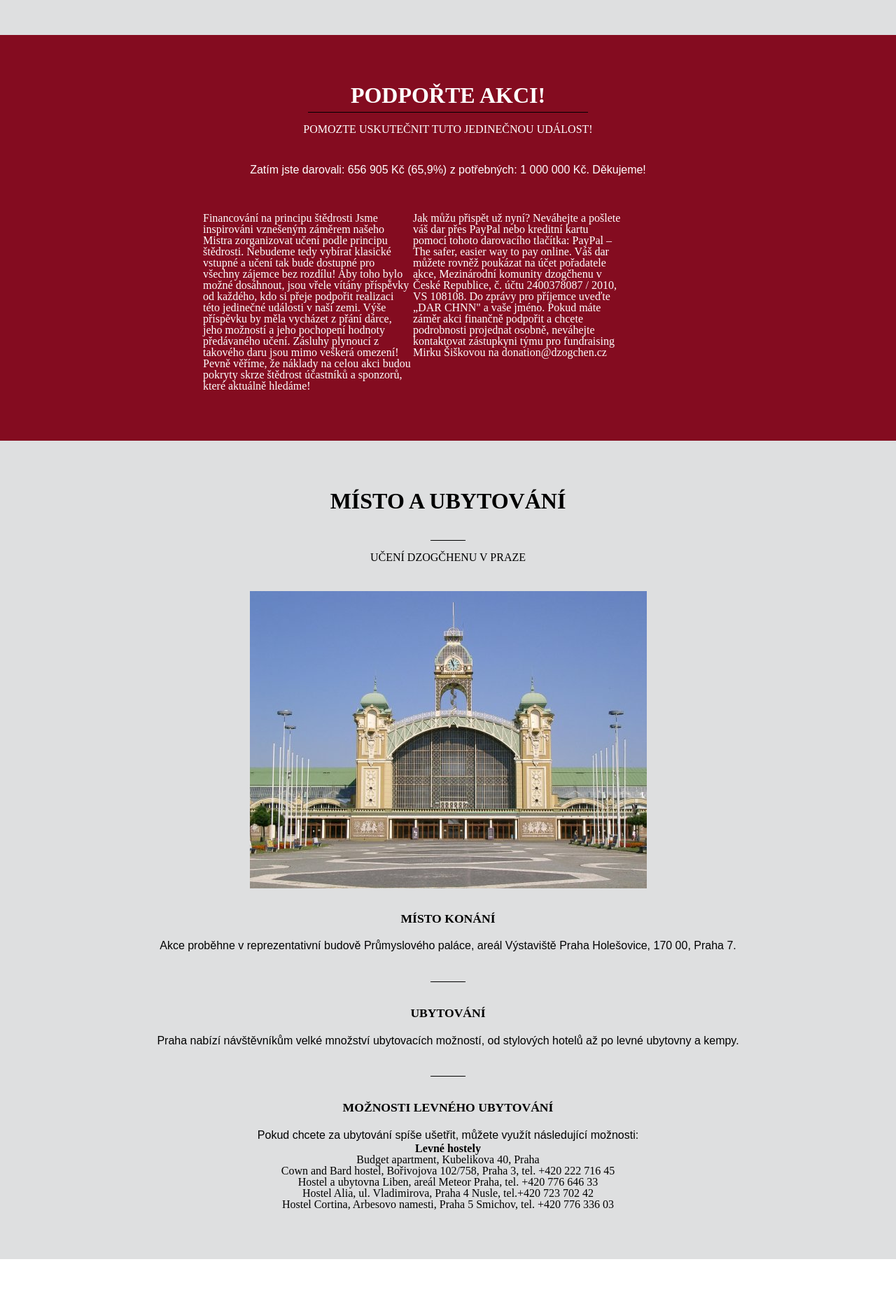
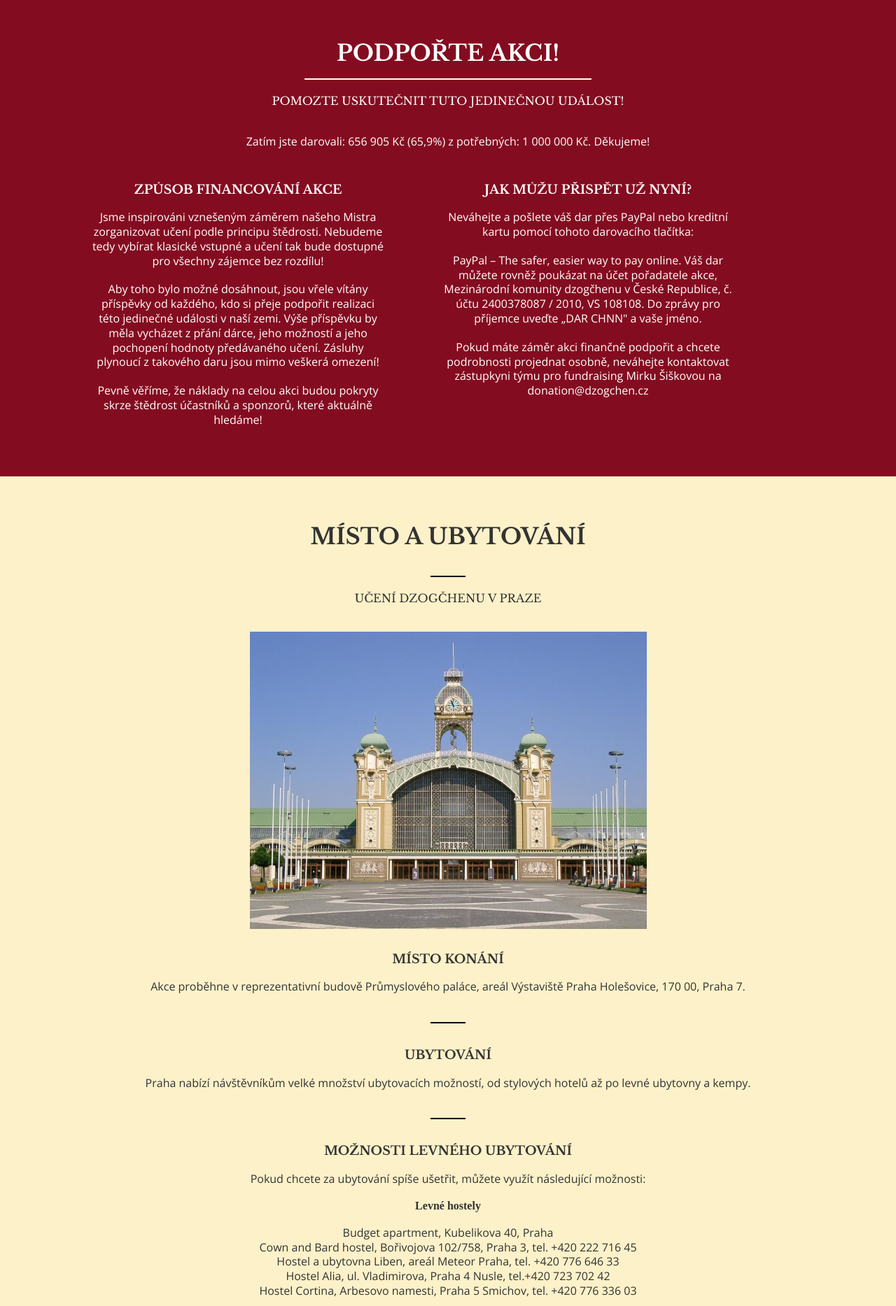
Before and after one commit to coubeatczech/retreat2016, a PHP site: page /p2/index.php in a window 1280 px wide. Shown: the part 3691-5558 px from the top of the page at 70% size. Run offline with PHP 8.4, Linux system fonts and the light colour scheme.

Commit message:
more charges

```diff
--- a/public/p2/index.php
+++ b/public/p2/index.php
@@ -3,6 +3,9 @@
 <head>
 
 <meta charset="utf-8" />
+
+<link href='https://fonts.googleapis.com/css?family=Libre+Baskerville:400,700,400italic|Open+Sans' rel='stylesheet' type='text/css'>
+<link rel="stylesheet" href="http://maxcdn.bootstrapcdn.com/bootstrap/3.3.6/css/bootstrap.min.css">
 
 <style>
 html, body, div, span, applet, object, iframe,
@@ -54,9 +57,9 @@ table {
 
 	strong {font-weight: bold;}
 
-	h4, h5 { font-family: "Times new roman"; }
+	h4, h5, h6 { font-family: "Libre Baskerville"; }
 	header {
-		font-family: Arial;
+		font-family: 'Open Sans';
 		background-color: #840c20; }
 	header nav {
 		color: white;
@@ -115,12 +119,12 @@ table {
 		margin-top: 20px; }
 	section hr, footer hr {
 		border: 0;
-		height: 1px;
-		border-top: 1px solid black; }
+		height: 2px;
+		border-top: 2px solid black; }
 
 	main section {
 		width: 100%; }
-	main section div.center {
+	main section div.center, footer div.center {
 		position: relative;
 		width: 1000px;
 		margin: 0px auto; }
@@ -128,7 +132,7 @@ table {
 		width: 1000px;
 		position: relative; }
 	.gray {
-		background-color: #dedfe0; }
+		background-color: #fcf1c9; }
 	.red {
 		color: white;
 		background-color: #840c20; }
@@ -156,12 +157,13 @@ table {
 		margin: 0px auto; }
 
 	p {
-		font-family: Arial;
+		font-family: 'Open Sans';
 		line-height: 1.3em; }
 
 	section#teacher hr { width: 400px; }
 	section#teacher p.q {
-		font-size: 1.2em;
+		font-family: 'Libre Baskerville';
+		font-size: 1.3em;
 		font-style: italic;
 		margin: 0px auto;
 		text-align: center;
@@ -191,14 +198,30 @@ table {
 		padding-right: 10px;
 		text-align: right; }
 	section#activities .table-row div { padding-bottom: 55px; }
-	section#activities .table-row div h6 { margin-top: 50px; }
+	section#activities .table-row div h6 { margin: 50px 0px 0px 0px; }
+	section#activities .table-row p { margin-top: 15px; }
 	section#activities .video-left { position: relative; }
 	section#activities .video-left iframe {
 		right: 0px;
 		position: absolute; }
+	section#activities hr {
+		position: relative;
+		width: 110px; }
+	section#activities .left-side hr {
+		float: right;
+		right: -10px }
+	section#activities .right-side hr {
+		float: left;
+		left: -10px }
 
-	section#donation p.before { text-align: center }
-	section#donation hr { width: 400px; }
+	section#donation p {
+		margin-top: 20px;
+		text-align: center }
+	section#donation p.before {
+		margin-top: inherit; }
+	section#donation hr { width: 410px; border-color: white; }
+	section#donation .table-row div { width: 400px; padding:0px 40px 0px 40px; }
+	section#donation h6 { text-align: center; }
 
 	section#venue h6 {
 		margin-top: 35px;
@@ -209,9 +232,20 @@ table {
 	section#venue p, section#venue strong {
 		display: block;
 		text-align: center; }
-	section#venue ul li { text-align: center; }
+	section#venue strong.h7 { margin: 20px 0px; }
+	section#venue ul li {
+		line-height: 1.3em;
+		text-align: center;
+		font-family: "Open Sans"; }
 
-	footer#contact hr { width: 400px; }
+	footer#contact hr {
+		width: 400px;
+		border-color: white; }
+	footer address {
+		line-height: 1.3em;
+		font-family: "Open Sans"; }
+	footer i { font-size: 3em; }
+	footer div.table-row div { padding: 0px 20px; }
 
 </style>
 
@@ -369,28 +407,38 @@ table {
 		</section>
 		<section id="donation" class="red">
 			<div class="center">
-				<h4>PODPOŘTE AKCI!</h4>
+				<h4>Podpořte akci!</h4>
 				<hr />
 				<h5>Pomozte uskutečnit tuto jedinečnou událost!</h5>
 				<p class="before">Zatím jste darovali: 656 905 Kč (65,9%) z potřebných: 1 000 000 Kč. Děkujeme!</p>
 				<div class="table">
 					<div class="table-row">
 						<div>
-							Financování na principu štědrosti
+							<h6>Způsob financování akce</h6>
+								<p>
 		Jsme inspirováni vznešeným záměrem našeho Mistra zorganizovat učení podle principu štědrosti. Nebudeme tedy vybírat klasické vstupné a učení tak bude dostupné pro všechny zájemce bez rozdílu!
-
+								</p>
+								<p>
 		Aby toho bylo možné dosáhnout, jsou vřele vítány příspěvky od každého, kdo si přeje podpořit realizaci této jedinečné události v naší zemi. Výše příspěvku by měla vycházet z přání dárce, jeho možností a jeho pochopení hodnoty předávaného učení. Zásluhy plynoucí z takového daru jsou mimo veškerá omezení!
-
+								</p>
+								<p>
 		Pevně věříme, že náklady na celou akci budou pokryty skrze štědrost účastníků a sponzorů, které aktuálně hledáme!
+								</p>
 						</div>
 						<div>
-							Jak můžu přispět už nyní?
+							<h6>Jak můžu přispět už nyní?</h6>
+								<p>
 		Neváhejte a pošlete váš dar přes PayPal nebo kreditní kartu pomocí tohoto darovacího tlačítka:
+								</p>
 
+								<p>
 		PayPal – The safer, easier way to pay online.
 		Váš dar můžete rovněž poukázat na účet pořadatele akce, Mezinárodní komunity dzogčhenu v České Republice, č. účtu 2400378087 / 2010, VS 108108. Do zprávy pro příjemce uveďte „DAR CHNN" a vaše jméno.
 
+								</p>
+								<p>
 		Pokud máte záměr akci finančně podpořit a chcete podrobnosti projednat osobně, neváhejte kontaktovat zástupkyni týmu pro fundraising Mirku Šiškovou na donation@dzogchen.cz
+								</p>
 						</div>
 					</div>
 				</div>
@@ -411,7 +459,15 @@ areál Výstaviště Praha Holešovice, 170 00, Praha 7. </p>
 				<hr />
 				<h6>Možnosti levného ubytování</h6>
 				<p>Pokud chcete za ubytování spíše ušetřit, můžete využít následující možnosti:</p>
-				<strong>Levné hostely</strong>
+				<strong class="h7">Levné hostely</strong>
+				<ul>
+					<li> Budget apartment, Kubelikova 40, Praha </li>
+					<li> Cown and Bard hostel, Bořivojova 102/758, Praha 3, tel. +420 222 716 45 </li>
+					<li> Hostel a ubytovna Liben, areál Meteor Praha, tel. +420 776 646 33 </li>
+					<li> Hostel Alia, ul. Vladimirova, Praha 4 Nusle, tel.+420 723 702 42 </li>
+					<li> Hostel Cortina, Arbesovo namesti, Praha 5 Smichov, tel. +420 776 336 03 </li>
+				</ul>
+				<strong class="h7">Pražské kempy</strong>
 				<ul>
 					<li> Budget apartment, Kubelikova 40, Praha </li>
 					<li> Cown and Bard hostel, Bořivojova 102/758, Praha 3, tel. +420 222 716 45 </li>
```
Also changed, not shown: other parts of public/p2/index.php (+24 -12 lines), public/p2/img/FB-f-Logo__blue_58.png (added).
